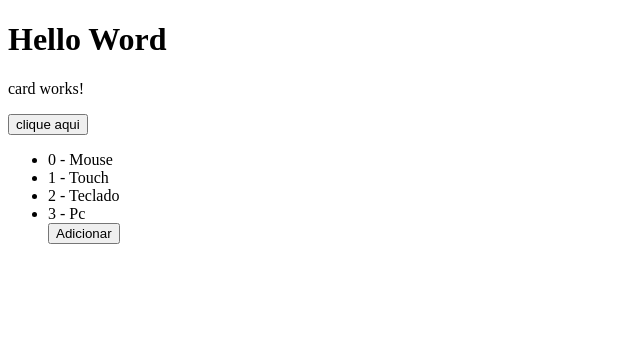
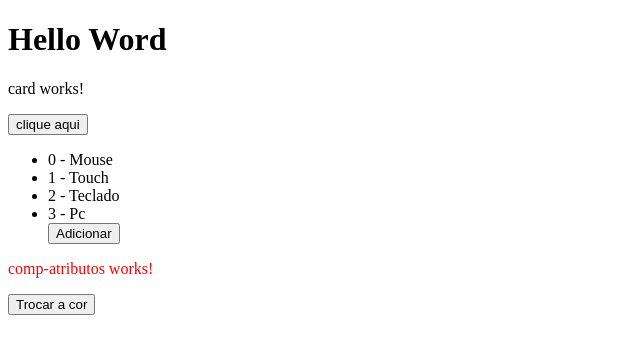
Before and after one commit to WesleyDev93/Diretivas-Angular, an Angular app: page / in a window 1280 px wide. Shown: the top 354 px of the page, without its empty margins (0-640 px from the left). Built offline with nearby package versions, Linux system fonts and the light colour scheme.

Commit message:
Criando novo componente , e usando ngClass

```diff
--- a/src/app/app.component.html
+++ b/src/app/app.component.html
@@ -7,4 +7,6 @@
 
 </ng-template>
 
+<app-comp-atributos></app-comp-atributos>
+
 <router-outlet></router-outlet>
--- a/src/app/app.module.ts
+++ b/src/app/app.module.ts
@@ -4,11 +4,13 @@ import { BrowserModule } from '@angular/platform-browser';
 import { AppRoutingModule } from './app-routing.module';
 import { AppComponent } from './app.component';
 import { CardComponent } from './card/card.component';
+import { CompAtributosComponent } from './comp-atributos/comp-atributos.component';
 
 @NgModule({
   declarations: [
     AppComponent,
-    CardComponent
+    CardComponent,
+    CompAtributosComponent
   ],
   imports: [
     BrowserModule,
--- /dev/null
+++ b/src/app/comp-atributos/comp-atributos.component.css
@@ -0,0 +1,13 @@
+
+
+.enable {
+
+  color: rebeccapurple;
+
+}
+
+
+.disable {
+
+  color: red;
+}
--- /dev/null
+++ b/src/app/comp-atributos/comp-atributos.component.html
@@ -0,0 +1,3 @@
+<p [ngClass]="estilo">comp-atributos works!</p>
+
+<button (click)="trocar">Trocar a cor</button>
--- /dev/null
+++ b/src/app/comp-atributos/comp-atributos.component.ts
@@ -0,0 +1,25 @@
+import { Component } from '@angular/core';
+
+@Component({
+  selector: 'app-comp-atributos',
+  templateUrl: './comp-atributos.component.html',
+  styleUrls: ['./comp-atributos.component.css']
+})
+export class CompAtributosComponent {
+
+  estilo: string = "disable";
+
+
+  constructor () {
+
+  }
+
+
+  trocar(){
+    if(this.estilo === "disable"){
+      this.estilo = "enable"
+    }else{
+      this.estilo = "disable"
+    }
+  }
+}
```
Also changed, not shown: 1 other file (tests, documents, lock files or other folders).
